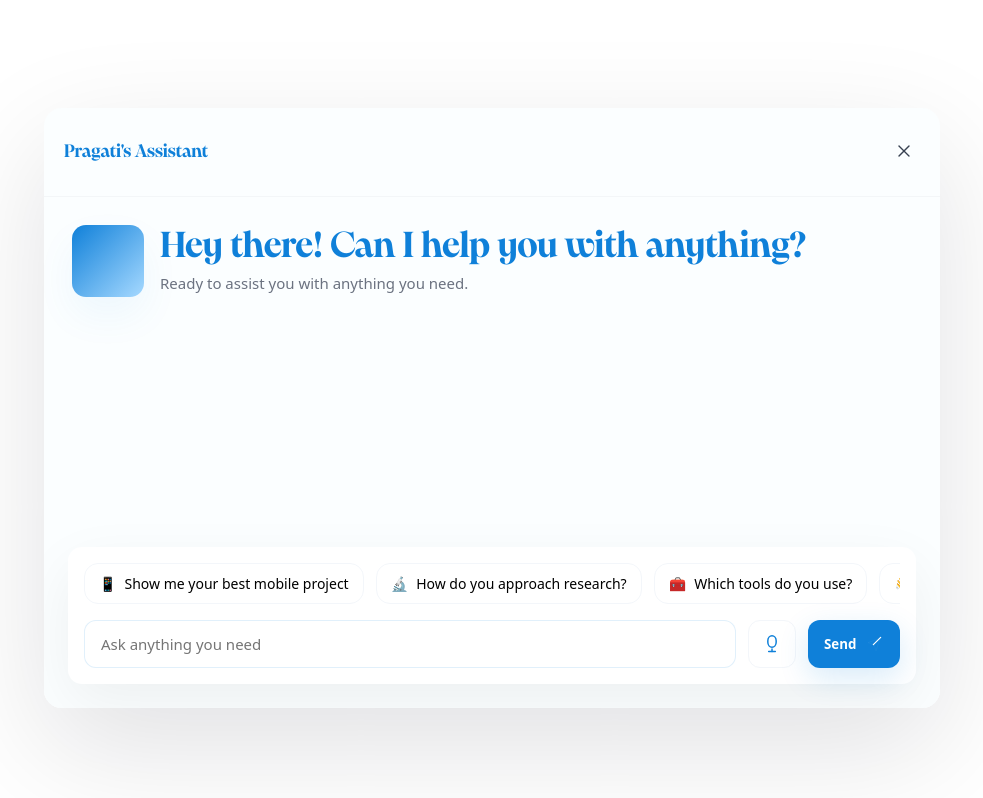
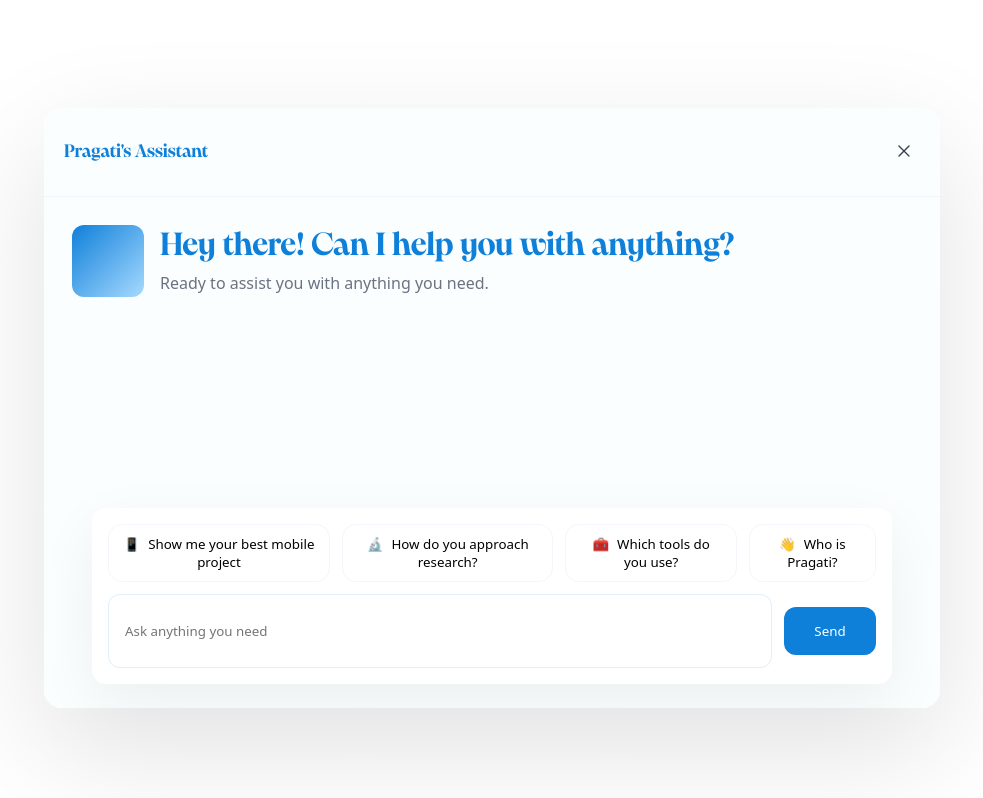
Before and after one commit to pragatiinbox/pragati-portfolio-chatbot-assistant, a Next.js app: page /embed in a window 1280 px wide. Shown: the top 798 px of the page, without its empty margins (148-1131 px from the left). Built offline with nearby package versions, Linux system fonts and the light colour scheme.

Commit message:
Update ChatAssistant.jsx

```diff
--- a/components/ChatAssistant.jsx
+++ b/components/ChatAssistant.jsx
@@ -1,296 +1,158 @@
 // components/ChatAssistant.jsx
-import { useEffect, useLayoutEffect, useRef, useState } from "react";
+// Copy-paste this entire file and overwrite your existing ChatAssistant.jsx
+import { useEffect, useRef, useState } from "react";
 
-/**
- * ChatAssistant — footer end-to-end and pinned
- * - Footer visually spans the modal horizontally (margin 24px each side)
- * - Footer pinned to modal bottom (sibling of the scroll area)
- * - Middle scroll area reserves footer height + 24px so content scrolls underneath
- */
-
-const BRAND = {
-  blue: "#0f80d9",
-  muted: "#6b7280",
-  softGray: "#f3f6fa",
-  footerGap: 24 // breathing space (px)
-};
-
+/* ---------- CONFIG ---------- */
+const BRAND = { blue: "#0f80d9", footerGap: 24 };
 const SUGGESTIONS = [
   { key: "mobile", text: "Show me your best mobile project", emoji: "📱" },
   { key: "research", text: "How do you approach research?", emoji: "🔬" },
   { key: "tools", text: "Which tools do you use?", emoji: "🧰" },
   { key: "about", text: "Who is Pragati?", emoji: "👋" }
 ];
-
-function IconMic({ stroke = BRAND.blue, size = 20 }) {
-  return (
-    <svg width={size} height={size} viewBox="0 0 24 24" fill="none" aria-hidden>
-      <rect x="7" y="2" width="10" height="14" rx="6" stroke={stroke} strokeWidth="1.8" strokeLinecap="round" strokeLinejoin="round" />
-      <path d="M12 18v3" stroke={stroke} strokeWidth="1.8" strokeLinecap="round" strokeLinejoin="round" />
-      <path d="M8 21h8" stroke={stroke} strokeWidth="1.8" strokeLinecap="round" strokeLinejoin="round" />
-    </svg>
-  );
-}
-function IconSend({ stroke = "#fff", size = 16 }) {
-  return (
-    <svg width={size} height={size} viewBox="0 0 24 24" fill="none" aria-hidden>
-      <path d="M22 2L11 13" stroke={stroke} strokeWidth="1.8" strokeLinecap="round" strokeLinejoin="round" />
-      <path d="M22 2L15 22l-3-9-9-3 19-7z" stroke={stroke} strokeWidth="1.0" strokeLinecap="round" strokeLinejoin="round" opacity="0.06" />
-    </svg>
-  );
-}
-
-function groupMessages(msgs) {
-  if (!msgs || msgs.length === 0) return [];
-  const groups = [];
-  let current = { role: msgs[0].role, texts: [msgs[0].text] };
-  for (let i = 1; i < msgs.length; i++) {
-    const m = msgs[i];
-    if (m.role === current.role) current.texts.push(m.text);
-    else {
-      groups.push(current);
-      current = { role: m.role, texts: [m.text] };
-    }
-  }
-  groups.push(current);
-  return groups;
-}
+/* ---------------------------- */
 
 export default function ChatAssistant() {
+  const [faq, setFaq] = useState([]);
   const [messages, setMessages] = useState([]);
   const [input, setInput] = useState("");
   const [showSuggestions, setShowSuggestions] = useState(true);
-
   const middleRef = useRef(null);
   const footerRef = useRef(null);
-  const recRef = useRef(null);
 
-  // optional speech recognition
   useEffect(() => {
-    const SR = window.SpeechRecognition || window.webkitSpeechRecognition;
-    if (!SR) return;
-    const r = new SR();
-    r.lang = "en-US";
-    r.interimResults = false;
-    r.maxAlternatives = 1;
-    r.onresult = (e) => {
-      const t = e.results[0][0].transcript;
-      setInput(prev => (prev ? prev + " " + t : t));
-    };
-    r.onend = () => {};
-    recRef.current = r;
+    // load FAQ once from public/faq.json (deployed with site)
+    fetch("/faq.json")
+      .then(res => res.json())
+      .then(j => setFaq(j || []))
+      .catch(() => setFaq([]));
   }, []);
 
-  // measure footer and reserve space in middle scroll area
-  const measureAndReserve = () => {
-    if (!middleRef.current || !footerRef.current) return;
-    const footerHeight = footerRef.current.offsetHeight || 0;
-    const gap = BRAND.footerGap;
-    middleRef.current.style.paddingBottom = `${footerHeight + gap}px`;
-  };
-
-  useLayoutEffect(() => {
-    measureAndReserve();
-    const ro = new ResizeObserver(() => measureAndReserve());
-    if (footerRef.current) ro.observe(footerRef.current);
-    window.addEventListener("resize", measureAndReserve);
-    return () => {
-      window.removeEventListener("resize", measureAndReserve);
-      try { ro.disconnect(); } catch (e) {}
-    };
-  }, []);
-
-  // scroll on new messages
   useEffect(() => {
+    // auto-scroll when messages update
     if (!middleRef.current) return;
     setTimeout(() => {
       middleRef.current.scrollTop = middleRef.current.scrollHeight;
     }, 30);
   }, [messages]);
 
-  function addMessage(m) { setMessages(prev => [...prev, m]); }
+  const addMessage = (m) => setMessages(prev => [...prev, m]);
 
-  function handleSuggestion(s) {
-    setShowSuggestions(false);
-    addMessage({ role: "user", text: s.text });
-    // demo assistant replies
-    if (s.key === "mobile") {
-      addMessage({ role: "assistant", text: `My top mobile project: Mobile Checkout Redesign — https://pragatisharma.in/mobile-checkout` });
+  // ---------- simple FAQ matcher (zero-cost)
+  // lowercases the user input and checks if any keyword is included
+  function handleFAQ(userText) {
+    const t = (userText || "").toLowerCase();
+    if (!t) return null;
+    // Priority: exact phrase match on question, then keywords
+    for (const entry of faq) {
+      if ((entry.question || "").toLowerCase() === t) return entry;
+    }
+    for (const entry of faq) {
+      if (!entry.keywords) continue;
+      for (const kw of entry.keywords) {
+        if (t.includes(kw.toLowerCase())) return entry;
+      }
+    }
+    return null;
+  }
+
+  // ---------- submit handler (tries FAQ first)
+  function onSubmit(e) {
+    e?.preventDefault();
+    const text = (input || "").trim();
+    if (!text) return;
+
+    // show user message immediately
+    addMessage({ role: "user", text });
+    setInput("");
+
+    // try FAQ
+    const hit = handleFAQ(text);
+    if (hit) {
+      // respond with curated answer (no hallucination)
+      addMessage({ role: "assistant", text: hit.answer });
+      if (hit.source) {
+        addMessage({ role: "assistant", text: `Source: ${hit.source}` });
+      }
+      setShowSuggestions(false);
       return;
     }
-    if (s.key === "research") {
-      addMessage({ role: "assistant", text: "I start with stakeholder interviews, map assumptions, and run 2–3 rapid tests to validate direction." });
-      return;
-    }
-    if (s.key === "tools") {
-      addMessage({ role: "assistant", text: "Figma, Protopie, FigJam, Notion, Maze — chosen per stage." });
-      return;
-    }
-    addMessage({ role: "assistant", text: "Pragati is a Product Designer creating thoughtful, scalable product experiences." });
-  }
 
-  function toggleMic() {
-    if (!recRef.current) return alert("Speech recognition not supported in this browser.");
-    try { recRef.current.start(); } catch (e) {}
-  }
-
-  function onSubmit(e) {
-    e?.preventDefault();
-    if (!input.trim()) return;
-    addMessage({ role: "user", text: input });
-    addMessage({ role: "assistant", text: `I heard: "${input}". I can open a case study or provide details.` });
-    setInput("");
+    // fallback: no FAQ match — be honest, ask the user to rephrase or request more info
+    addMessage({ role: "assistant", text: "I don't have that exact information in my sources. Would you like me to show related projects or common topics?" });
     setShowSuggestions(false);
   }
 
-  const groups = groupMessages(messages);
+  // suggestion click -> acts like a user question
+  function handleSuggestion(s) {
+    setInput("");
+    addMessage({ role: "user", text: s.text });
+    const hit = handleFAQ(s.text);
+    if (hit) {
+      addMessage({ role: "assistant", text: hit.answer });
+      if (hit.source) addMessage({ role: "assistant", text: `Source: ${hit.source}` });
+    } else {
+      addMessage({ role: "assistant", text: "I don't have that exact information in my sources." });
+    }
+    setShowSuggestions(false);
+  }
 
-  // styles (inline for easy copy/paste)
-  const styles = {
-    shell: { height: "100%", display: "flex", flexDirection: "column", boxSizing: "border-box", background: "#fbfeff", fontFamily: "var(--font-body)" },
-
-    middle: {
-      flex: 1,
-      overflowY: "auto",
-      padding: 28,
-      boxSizing: "border-box",
-      WebkitOverflowScrolling: "touch"
-    },
-
-    hero: { display: "flex", gap: 16, alignItems: "center", marginBottom: 18 },
-    heroBlob: { width: 72, height: 72, borderRadius: 14, background: `linear-gradient(135deg, ${BRAND.blue}, #a6d9ff)`, boxShadow: "0 18px 40px rgba(15,128,217,0.06)" },
-    heroTitle: { fontFamily: "var(--font-heading)", color: BRAND.blue, fontSize: 36, lineHeight: 1.02, margin: 0 },
-    heroSubtitle: { marginTop: 8, color: BRAND.muted, fontSize: 15 },
-
-    messagesWrap: { display: "flex", flexDirection: "column", gap: 18 },
-
-    leftBubble: { alignSelf: "flex-start", background: "#f7fbff", color: "#061425", padding: "12px 16px", borderRadius: 12, maxWidth: "78%", boxShadow: "0 14px 30px rgba(10,20,40,0.04)", boxSizing: "border-box" },
-    rightBubble: { alignSelf: "flex-end", background: BRAND.blue, color: "#fff", padding: "12px 16px", borderRadius: 12, maxWidth: "78%", boxShadow: "0 12px 30px rgba(15,128,217,0.14)", boxSizing: "border-box" },
-
-    // make footer appear end-to-end inside modal (24px left/right margin)
-    footerShell: { boxSizing: "border-box", background: "transparent", paddingTop: 0, paddingBottom: BRAND.footerGap },
-
-    footerBox: {
-      margin: `0 ${BRAND.footerGap}px`,   // this makes it span from modal left-inner to right-inner with 24px margins
-      width: `calc(100% - ${BRAND.footerGap * 2}px)`,
-      background: "#fff",
-      borderRadius: 14,
-      boxShadow: "0 20px 60px rgba(2,6,23,0.06)",
-      padding: 16,
-      boxSizing: "border-box",
-      display: "flex",
-      flexDirection: "column",
-      gap: 12
-    },
-
-    suggestionsRow: { display: "flex", gap: 12, flexWrap: "nowrap", overflowX: "auto", paddingBottom: 4 },
-    suggestionBtn: { padding: "10px 14px", borderRadius: 14, border: `1px solid ${BRAND.softGray}`, background: "#fff", cursor: "pointer", fontSize: 14, whiteSpace: "nowrap", boxSizing: "border-box" },
-
-    inputRow: { display: "flex", gap: 12, alignItems: "center", boxSizing: "border-box" },
-
-    input: {
-      flex: 1,
-      height: 48,
-      padding: "12px 16px",
-      borderRadius: 12,
-      border: `1.5px solid rgba(15,128,217,0.12)`,
-      fontSize: 15,
-      boxSizing: "border-box",
-      outline: "none",
-      background: "#fff",
-      transition: "box-shadow 160ms ease"
-    },
-
-    micBtn: {
-      width: 48,
-      height: 48,
-      minWidth: 48,
-      borderRadius: 12,
-      border: `1px solid ${BRAND.softGray}`,
-      background: "#fff",
-      cursor: "pointer",
-      display: "grid",
-      placeItems: "center",
-      boxSizing: "border-box"
-    },
-
-    sendBtn: {
-      minWidth: 92,
-      height: 48,
-      borderRadius: 12,
-      background: BRAND.blue,
-      color: "#fff",
-      border: "none",
-      cursor: "pointer",
-      display: "flex",
-      alignItems: "center",
-      gap: 10,
-      padding: "0 16px",
-      boxSizing: "border-box",
-      boxShadow: "0 10px 30px rgba(15,128,217,0.16)"
-    },
-
-    focusShadow: { boxShadow: `0 0 0 6px rgba(15,128,217,0.06), 0 6px 20px rgba(15,128,217,0.08)` }
-  };
-
+  // ---------------- UI (simple)
   return (
-    <div style={styles.shell}>
-      {/* MIDDLE (scrollable) */}
-      <div ref={middleRef} style={styles.middle} aria-live="polite">
-        <div style={styles.hero}>
-          <div style={styles.heroBlob} />
+    <div style={{ height: "100%", display: "flex", flexDirection: "column", background: "#fbfeff" }}>
+      <div ref={middleRef} style={{ flex: 1, overflowY: "auto", padding: 28 }}>
+        <div style={{ display: "flex", gap: 16, alignItems: "center", marginBottom: 18 }}>
+          <div style={{ width: 72, height: 72, borderRadius: 12, background: `linear-gradient(135deg, ${BRAND.blue}, #a6d9ff)` }} />
           <div>
-            <h2 style={styles.heroTitle}>Hey there! Can I help you with anything?</h2>
-            <div style={styles.heroSubtitle}>Ready to assist you with anything you need.</div>
+            <h2 style={{ color: BRAND.blue, margin: 0, fontSize: 32 }}>Hey there! Can I help you with anything?</h2>
+            <div style={{ marginTop: 8, color: "#6b7280" }}>Ready to assist you with anything you need.</div>
           </div>
         </div>
 
-        <div style={styles.messagesWrap}>
-          {groups.map((g, gi) => {
-            const isUser = g.role === "user";
-            return (
-              <div key={gi} style={{ display: "flex", justifyContent: isUser ? "flex-end" : "flex-start" }}>
-                <div style={isUser ? styles.rightBubble : styles.leftBubble}>
-                  {g.texts.map((t, ti) => <div key={ti} style={{ marginBottom: ti < g.texts.length - 1 ? 8 : 0 }}>{t}</div>)}
-                </div>
+        <div style={{ display: "flex", flexDirection: "column", gap: 18 }}>
+          {messages.map((m, i) => (
+            <div key={i} style={{ display: "flex", justifyContent: m.role === "user" ? "flex-end" : "flex-start" }}>
+              <div style={{
+                background: m.role === "user" ? BRAND.blue : "#f7fbff",
+                color: m.role === "user" ? "#fff" : "#061425",
+                padding: "12px 16px",
+                borderRadius: 12,
+                maxWidth: "78%"
+              }}>
+                {m.text}
               </div>
-            );
-          })}
+            </div>
+          ))}
         </div>
       </div>
 
-      {/* FOOTER pinned to bottom; full-width inside modal using left/right margin */}
-      <div style={styles.footerShell}>
-        <div ref={footerRef} style={styles.footerBox}>
+      <div style={{ padding: BRAND.footerGap }}>
+        <div style={{
+          margin: `0 ${BRAND.footerGap}px`,
+          background: "#fff",
+          borderRadius: 14,
+          padding: 16,
+          boxShadow: "0 20px 60px rgba(2,6,23,0.06)"
+        }}>
           {showSuggestions && (
-            <div style={styles.suggestionsRow}>
-              {SUGGESTIONS.map((s, i) => (
-                <button key={i} onClick={() => handleSuggestion(s)} style={styles.suggestionBtn}>
-                  <span style={{ marginRight: 8 }}>{s.emoji}</span>
-                  <span>{s.text}</span>
+            <div style={{ display: "flex", gap: 12, overflowX: "auto", marginBottom: 12 }}>
+              {SUGGESTIONS.map(s => (
+                <button key={s.key} onClick={() => handleSuggestion(s)} style={{ padding: "10px 14px", borderRadius: 14, border: "1px solid #f3f6fa", background: "#fff" }}>
+                  <span style={{ marginRight: 8 }}>{s.emoji}</span>{s.text}
                 </button>
               ))}
             </div>
           )}
 
-          <form onSubmit={onSubmit} style={styles.inputRow}>
+          <form onSubmit={onSubmit} style={{ display: "flex", gap: 12, alignItems: "center" }}>
             <input
-              aria-label="Ask anything you need"
               placeholder="Ask anything you need"
               value={input}
               onChange={(e) => setInput(e.target.value)}
-              style={styles.input}
-              onFocus={(e) => (e.currentTarget.style.boxShadow = styles.focusShadow.boxShadow)}
-              onBlur={(e) => (e.currentTarget.style.boxShadow = "none")}
+              style={{ flex: 1, height: 48, padding: "12px 16px", borderRadius: 12, border: "1.5px solid rgba(15,128,217,0.12)" }}
             />
-
-            <button type="button" onClick={toggleMic} title="Speak" style={styles.micBtn} aria-label="Speak">
-              <IconMic />
-            </button>
-
-            <button type="submit" style={styles.sendBtn} aria-label="Send">
-              <span style={{ fontWeight: 700 }}>Send</span>
-              <IconSend />
+            <button type="submit" style={{ minWidth: 92, height: 48, borderRadius: 12, background: BRAND.blue, color: "#fff", border: "none" }}>
+              Send
             </button>
           </form>
         </div>
```
